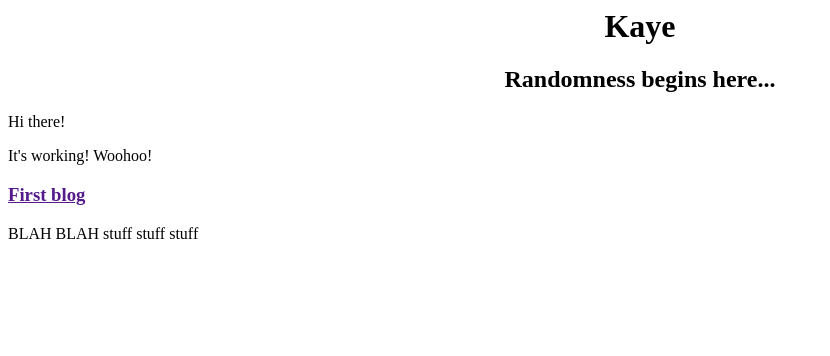
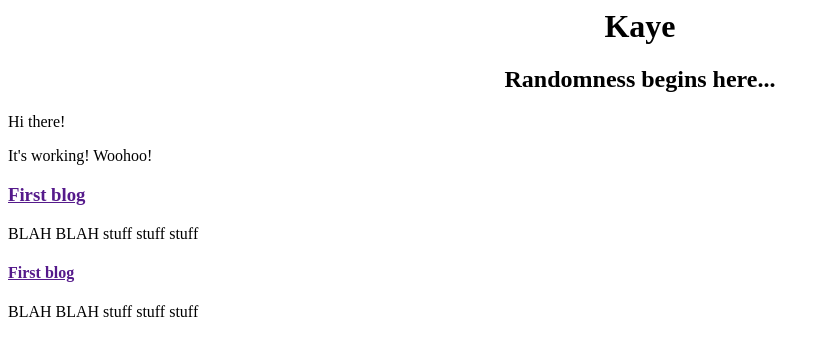
Before and after one commit to ohhkkaye/second-blog, a Django app: template blog/templates/blog/post_list.html in a window 1280 px wide. Shown: the top 356 px of the page, without its empty margins (0-830 px from the left). Run offline with Django 3.2, Linux system fonts and the light colour scheme; the template is opened without the code that fills it, so the values that code supplies are empty.

Commit message:
Fixing bug HTML

```diff
--- a/blog/templates/blog/post_list.html
+++ b/blog/templates/blog/post_list.html
@@ -19,6 +19,11 @@
 			<p>BLAH BLAH stuff stuff stuff</p>
 		</div>
 
+		<div>
+			<h4><a href="">First blog</a></h4>
+			<p>BLAH BLAH stuff stuff stuff</p>
+		</div>
+
 	</body>
 
 </html>
```
